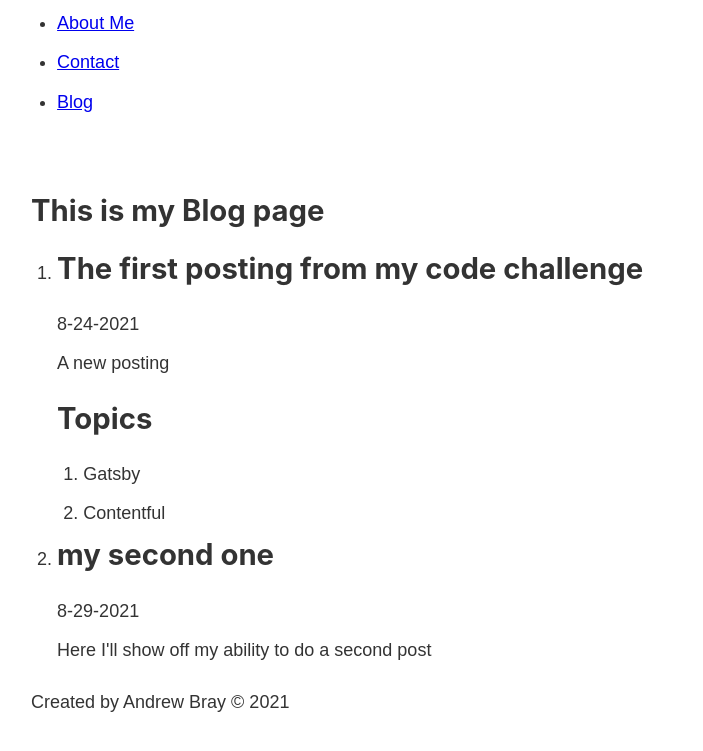
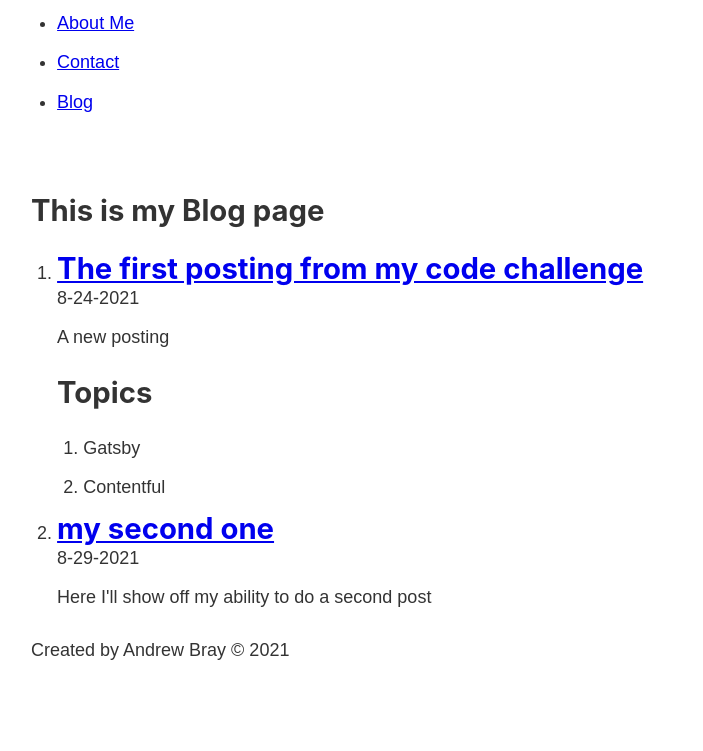
Before and after one commit to Andrew-Bray/gatsby-contentful-tutorial, a Gatsby site: page /blog in a window 1280 px wide. Shown: the part 113-864 px from the top of the page, without its empty margins (261-964 px from the left). After the commit the page ends 829 px from the top, so only its background shows below. Built offline with nearby package versions, Linux system fonts and the light colour scheme; Gatsby itself is replaced by a stand-in of ours.

Commit message:
generate slug call and use for live blog title link

```diff
--- a/src/pages/blog.js
+++ b/src/pages/blog.js
@@ -1,4 +1,4 @@
-import { graphql, useStaticQuery } from 'gatsby'
+import { graphql, Link, useStaticQuery } from 'gatsby'
 import React from 'react'
 import Layout from '../components/layout'
 
@@ -11,6 +11,9 @@
       allMarkdownRemark {
         edges {
           node {
+            fields {
+              slug
+            }
             frontmatter {
               date
               title
@@ -26,7 +29,9 @@
   const postings = data.allMarkdownRemark.edges.map((edge) => {
       return (
         <li>
-          <h2>{edge.node.frontmatter.title}</h2>
+          <Link to={`/blog/${edge.node.fields.slug}`}>
+            <h2>{edge.node.frontmatter.title}</h2>
+          </Link>
           <p>{edge.node.frontmatter.date}</p>
           <div dangerouslySetInnerHTML={{__html: edge.node.html}} />
         </li>
--- a/src/templates/blog.js
+++ b/src/templates/blog.js
@@ -1,7 +1,7 @@
 import React from 'react'
 import Layout from '../components/layout'
 
-const Blog = () => {
+const Blog = (props) => {
 
   return (
     <Layout>
```
